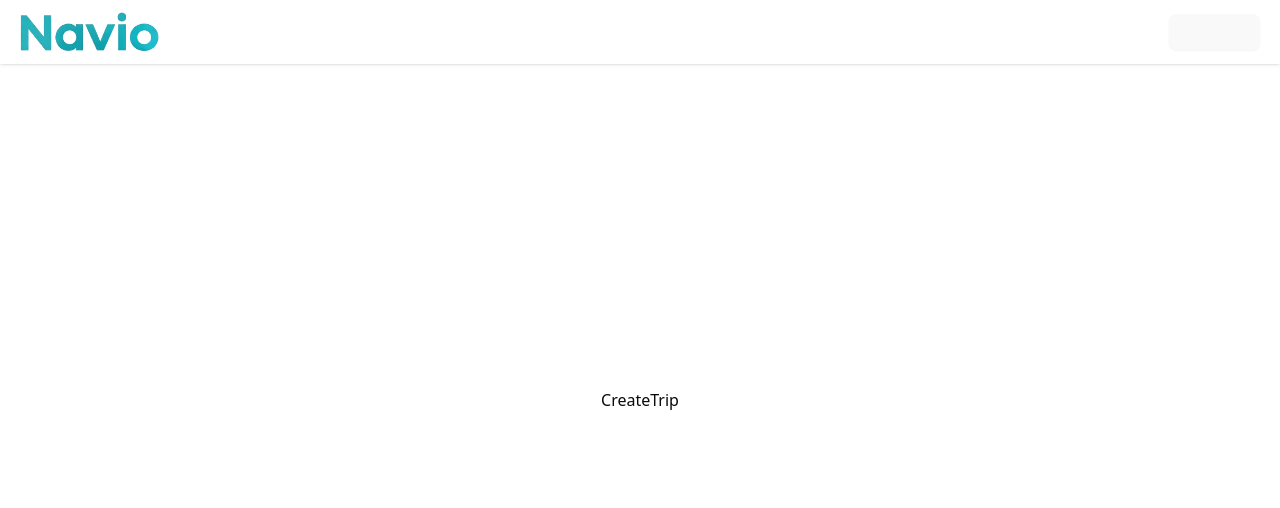
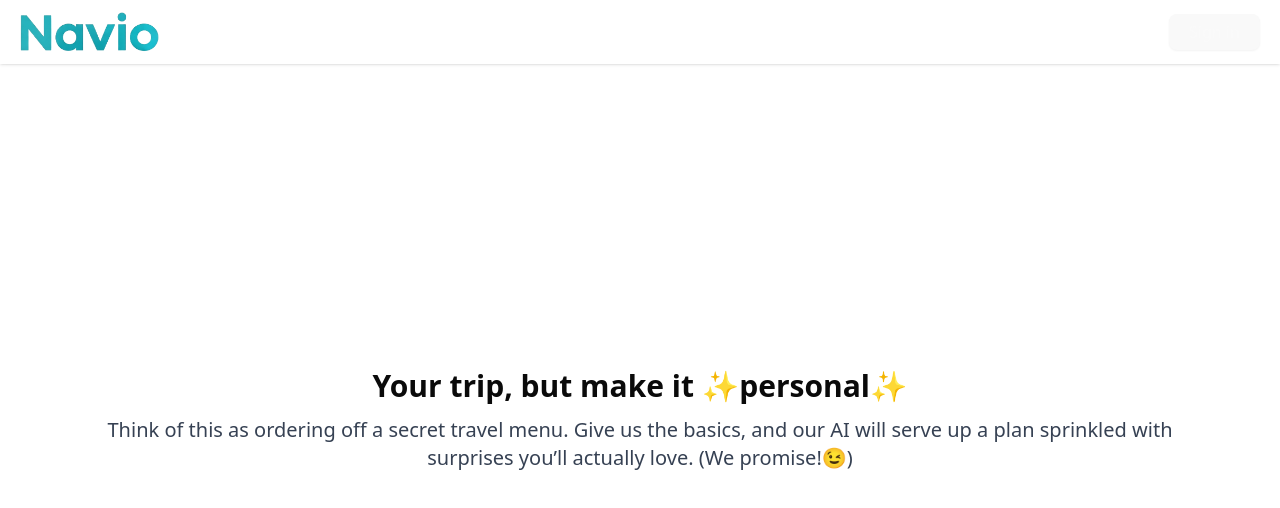
Before and after one commit to NasifR/navio-ai, a React (Vite) app: page /create-trip in a window 1280 px wide. Shown: the top 508 px of the page. Built offline with nearby package versions, Linux system fonts and the light colour scheme.

Commit message:
create trip header

```diff
--- a/src/components/custom/Hero.jsx
+++ b/src/components/custom/Hero.jsx
@@ -1,6 +1,6 @@
 import React from 'react'
 import { Button } from '../ui/button'
-
+import { Link } from 'react-router-dom'
 function Hero() {
   return (
     <div>
@@ -8,7 +8,9 @@ function Hero() {
         <span className='text-[#17a4b0]'>Plan smarter, travel farther</span><br></br>
         <span className='text-black'>Your AI-powered trip planner for seamless adventures.</span>
       </h1>
+      <Link to={'/create-trip'}>
       <Button className='mt-10'>Get Started</Button>
+      </Link>
     </div>
   )
 }
--- a/src/create-trip/index.jsx
+++ b/src/create-trip/index.jsx
@@ -2,7 +2,11 @@ import React from 'react'
 
 function CreateTrip() {
   return (
-    <div>CreateTrip</div>
+    <div className='sm:px-10 md:px-32 lg:px-56 xl:px-10 px-5 mt-10'>
+      <h2 className='font-bold text-3xl'>Your trip, but make it ✨personal✨</h2>
+      <p className='mt-3 text-gray-700 text-xl'>Think of this as ordering off a secret travel menu. Give us the basics, and our AI will serve up a plan sprinkled with surprises you’ll actually love. (We promise!😉)</p>
+
+    </div>
   )
 }
 
```
